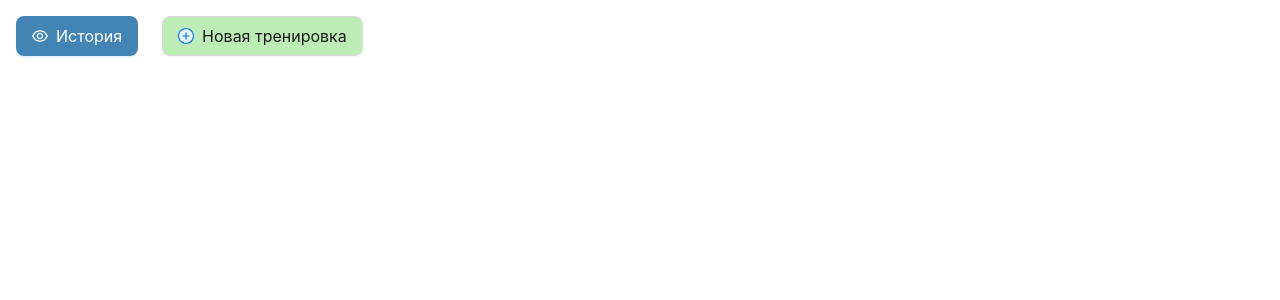
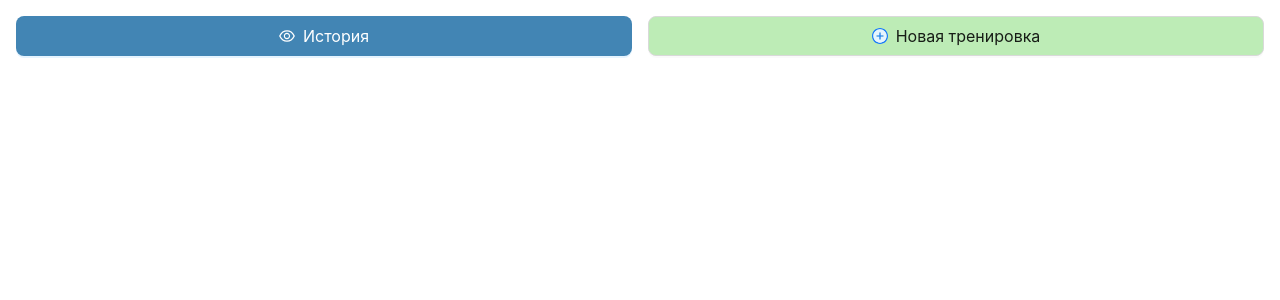
Before and after one commit to artsich/gachigym, a React (Create React App) app: page / in a window 1280 px wide. Shown: the top 300 px of the page. Built offline with nearby package versions, Linux system fonts and the light colour scheme.

Commit message:
Button should have max width.

```diff
--- a/src/pages/main-page.jsx
+++ b/src/pages/main-page.jsx
@@ -52,7 +52,7 @@ export const MainPage = () => {
 
 	return (
 		<div style={styles.container}>
-			<Flex gap="large" horizontal="true">
+			<Flex gap="middle">
 				<Button
 					icon={<EyeOutlined />}
 					type="primary"
@@ -60,6 +60,7 @@ export const MainPage = () => {
 					className="mainButton"
 					style={styles.historyButton}
 					onClick={() => navigate("/workouts")}
+					block
 				>
 					История
 				</Button>
@@ -71,6 +72,7 @@ export const MainPage = () => {
 						className="mainButton"
 						style={styles.currentWorkoutButton}
 						onClick={() => navigate("/workout/current")}
+						block
 					>
 						Текущая тренировка
 					</Button>
@@ -81,6 +83,7 @@ export const MainPage = () => {
 						className="mainButton"
 						style={styles.newWorkoutButton}
 						onClick={() => navigate("/workout")}
+						block
 					>
 						Новая тренировка
 					</Button>
```
